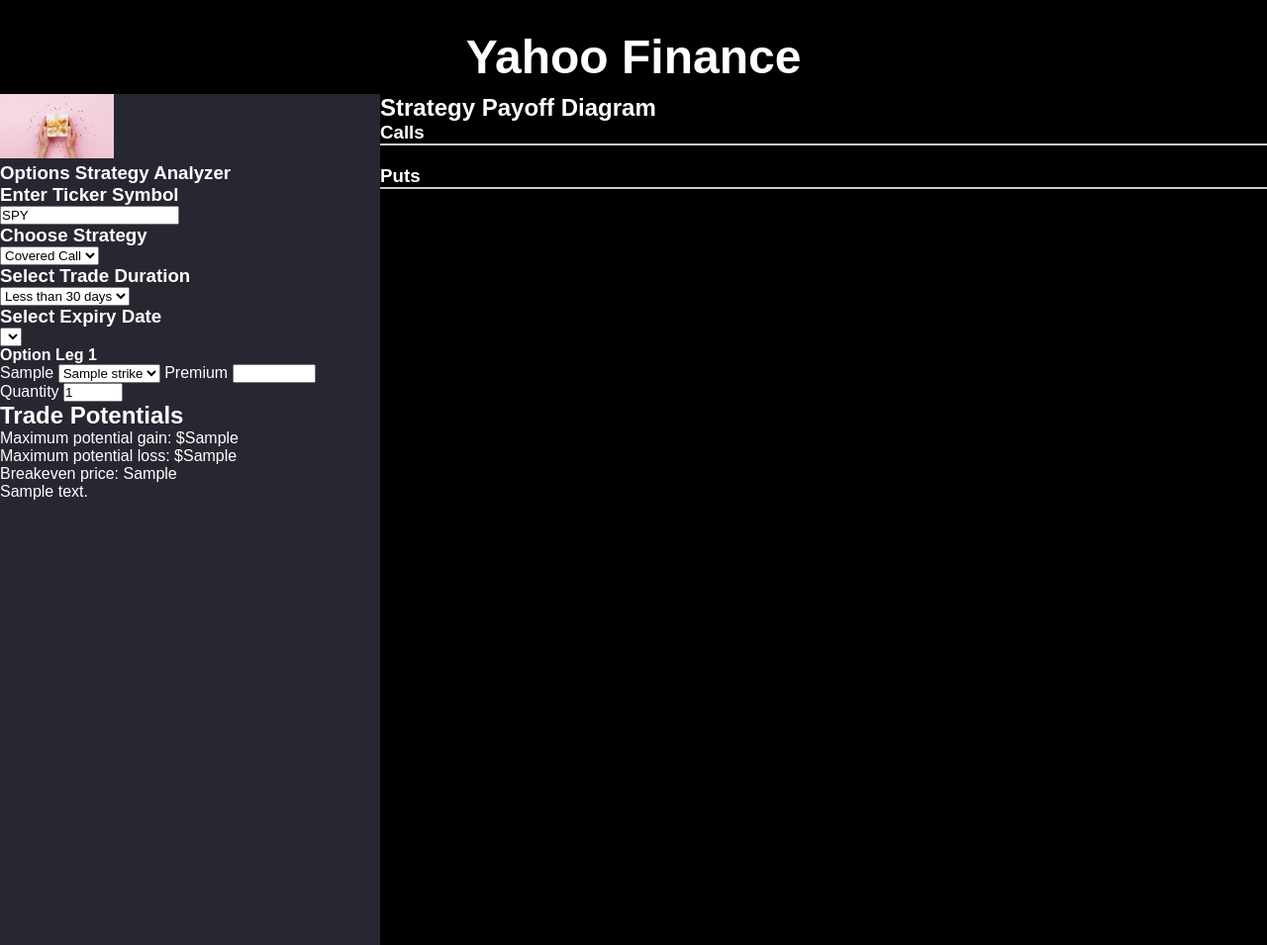
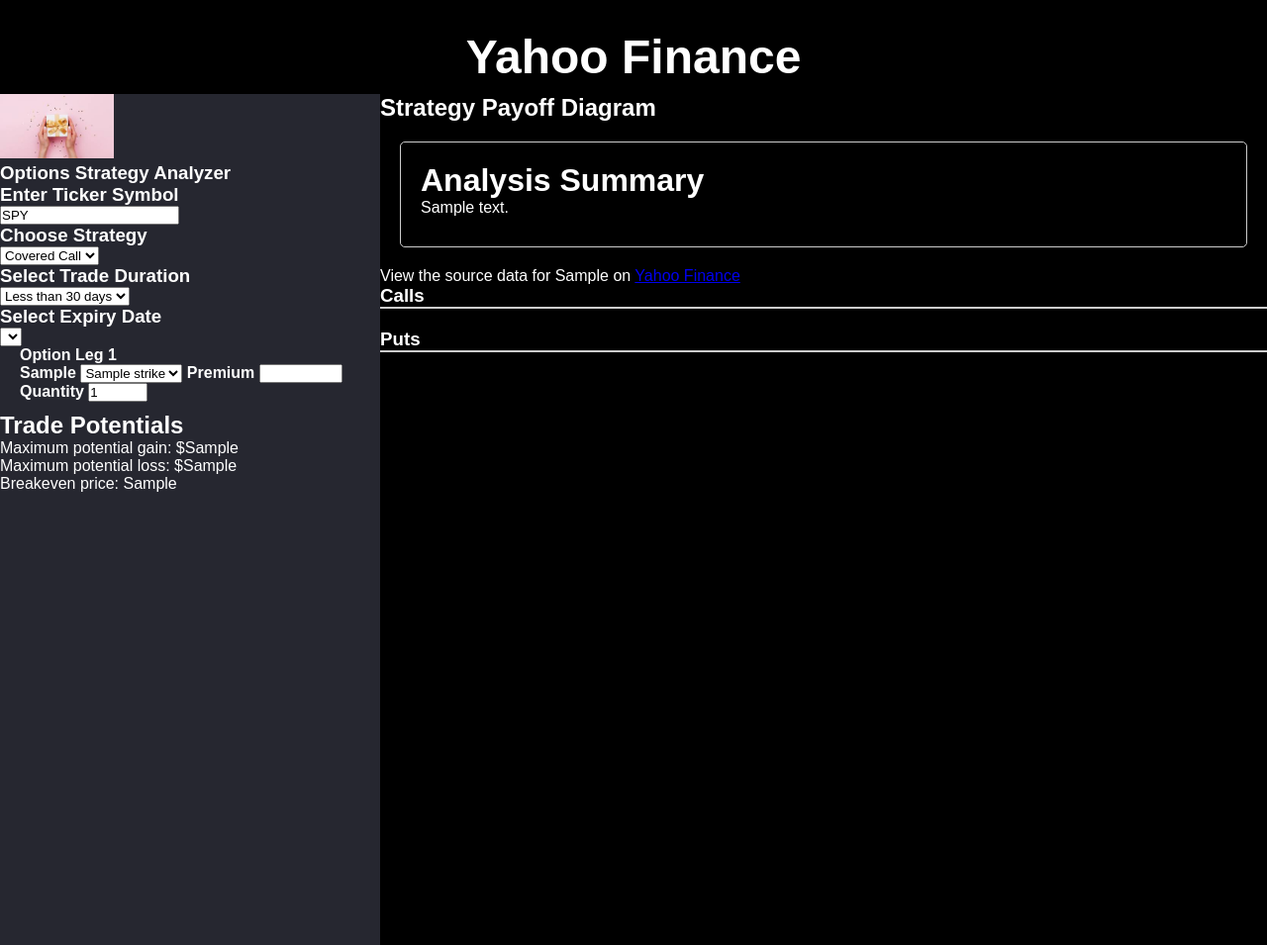
Before and after one commit to Sharjeel-Rauf/Yahoo_finance_tracker, a Django app: template project_finance/finance_app/templates/finance_app/frontpage.html in a window 1280 px wide. Shown: the part 61-1016 px from the top of the page at 99% size. Run offline with Django 5.2, Linux system fonts and the light colour scheme; the template is opened without the code that fills it: most values are stand-ins (such as "Sample title", 1, 10 or a date in 2020); lists and menus that the app fills with data are empty; parts of the project's set-up code (start-up, migrations or seed data) failed here and were passed over; some libraries are stand-ins or nearby versions.

Commit message:
displayed all the data correctly updating legs data through AJAX remaining

```diff
--- a/project_finance/finance_app/templates/finance_app/frontpage.html
+++ b/project_finance/finance_app/templates/finance_app/frontpage.html
@@ -12,6 +12,25 @@
     <h2 style="color: white;">Strategy Payoff Diagram</h2>
 
     <div id="payoffDiagram"></div>
+
+    <div class="container" style = "color: white;">
+        <h1>Analysis Summary</h1>
+        <div class="summary-content">
+            {% for line in summary_content %}
+                {% if line.option_leg %}
+                    <div class="option-leg">{{ line.content }}</div>
+                {% elif line.indent %}
+                    <div class="indent">{{ line.content }}</div>
+                {% else %}
+                    <div>{{ line.content }}</div>
+                {% endif %}
+            {% endfor %}
+        </div>
+    </div>
+
+    <p style = "color: white;">View the source data for {{ symbol_1 }} on <a href="{{ yahoo_finance_url }}" target='_blank'>Yahoo Finance</a></p>
+
+
 
 
     <div id="resultsSection" style="color: white;">
@@ -315,6 +334,33 @@ console.log('Quantity:', quantity);
     th {
         background-color: #4CAF50;
     }
+
+    .container {
+            margin: 20px;
+            padding: 20px;
+            border: 1px solid #ccc;
+            border-radius: 5px;
+        }
+
+        .summary-content {
+            overflow-y: auto; /* Enable vertical scrolling */
+            max-height: 300px; /* Set a maximum height */
+        }
+
+        .option-leg {
+            padding-left: 20px;
+            margin-bottom: 10px;
+            font-weight: bold;
+        }
+
+        .indent {
+            padding-left: 40px;
+            margin-bottom: 5px;
+        }
+
+        .container div {
+            margin-bottom: 5px;
+        }
 </style>
 
 
--- a/project_finance/finance_app/templates/finance_app/sidebar.html
+++ b/project_finance/finance_app/templates/finance_app/sidebar.html
@@ -64,10 +64,6 @@
     <p style="color: white;">Breakeven price: {{ breakeven_output }}</p>
 </div>
 
-<div id="summary">
-    <!-- Display the summary content -->
-    {{ summary_content | safe }}
-</div>
 
 
 
```
Also changed, not shown: project_finance/finance_app/utils.py (+6 -7 lines), project_finance/finance_app/views.py (+30 -3 lines).
